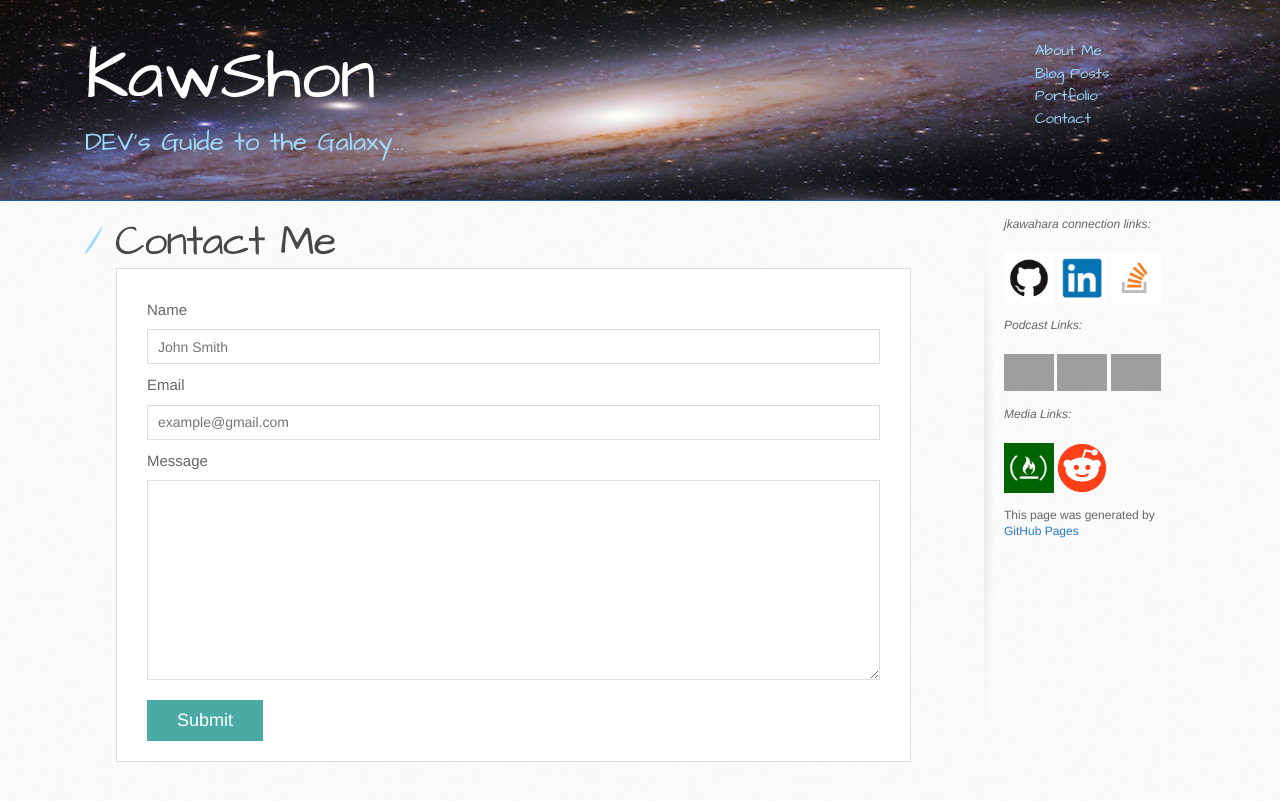
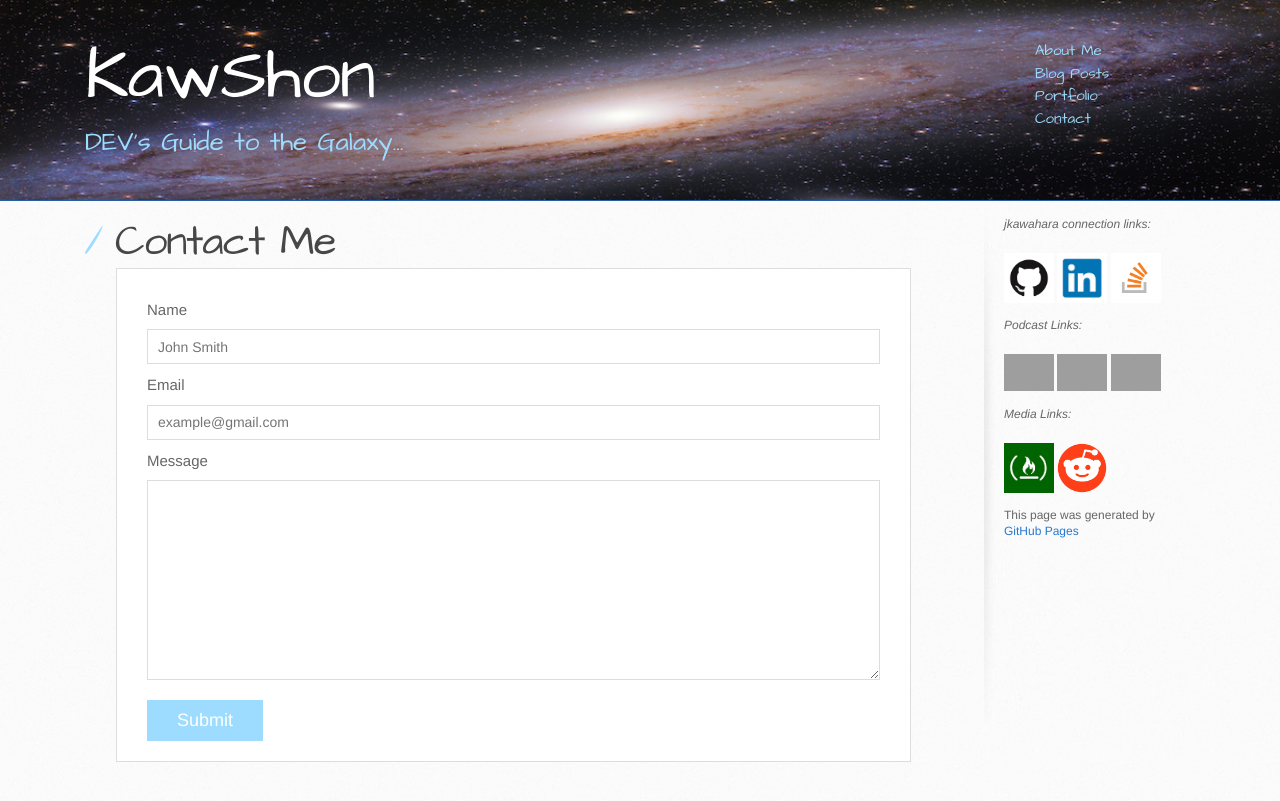
Before and after one commit to jkawahara/jkawahara.github.io, a Jekyll site: the page built from contact.html, in a window 1280 px wide. Shown: the top 801 px of the page. Built offline with Jekyll 4.4.1, drawn with Linux system fonts in a browser that asks for light colours; nearby versions of some CDN libraries; grey boxes are pictures that could not be loaded.

Commit message:
Change submit color

```diff
--- a/assets/css/stylesheet.css
+++ b/assets/css/stylesheet.css
@@ -855,7 +855,7 @@ input[type=submit] {
   font-size: 18px;
   color: #fff;
   cursor: pointer;
-  background: #4aaaa5;
+  background: #9ddcff;
   border: 0 none;
 }
 
```
